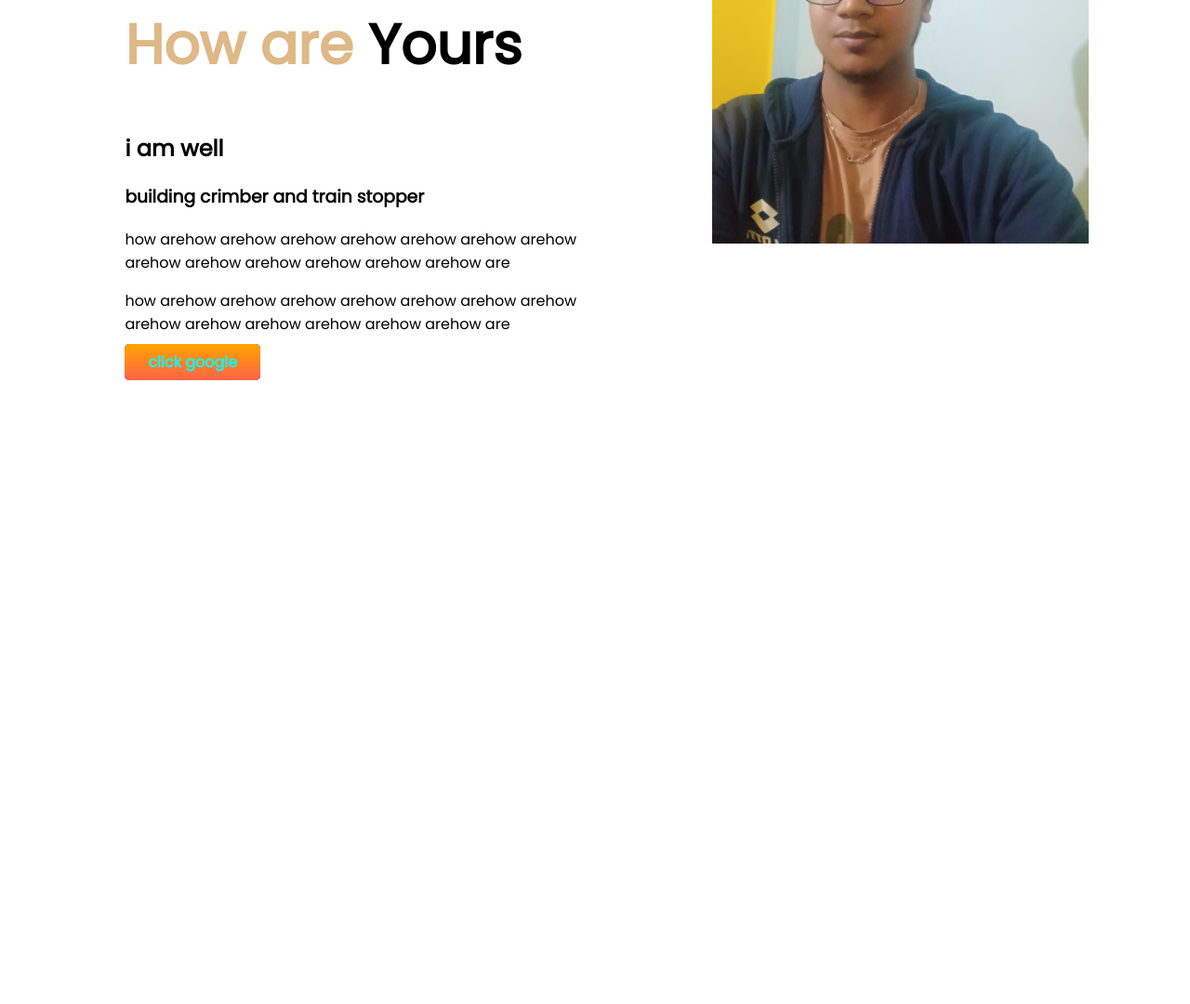
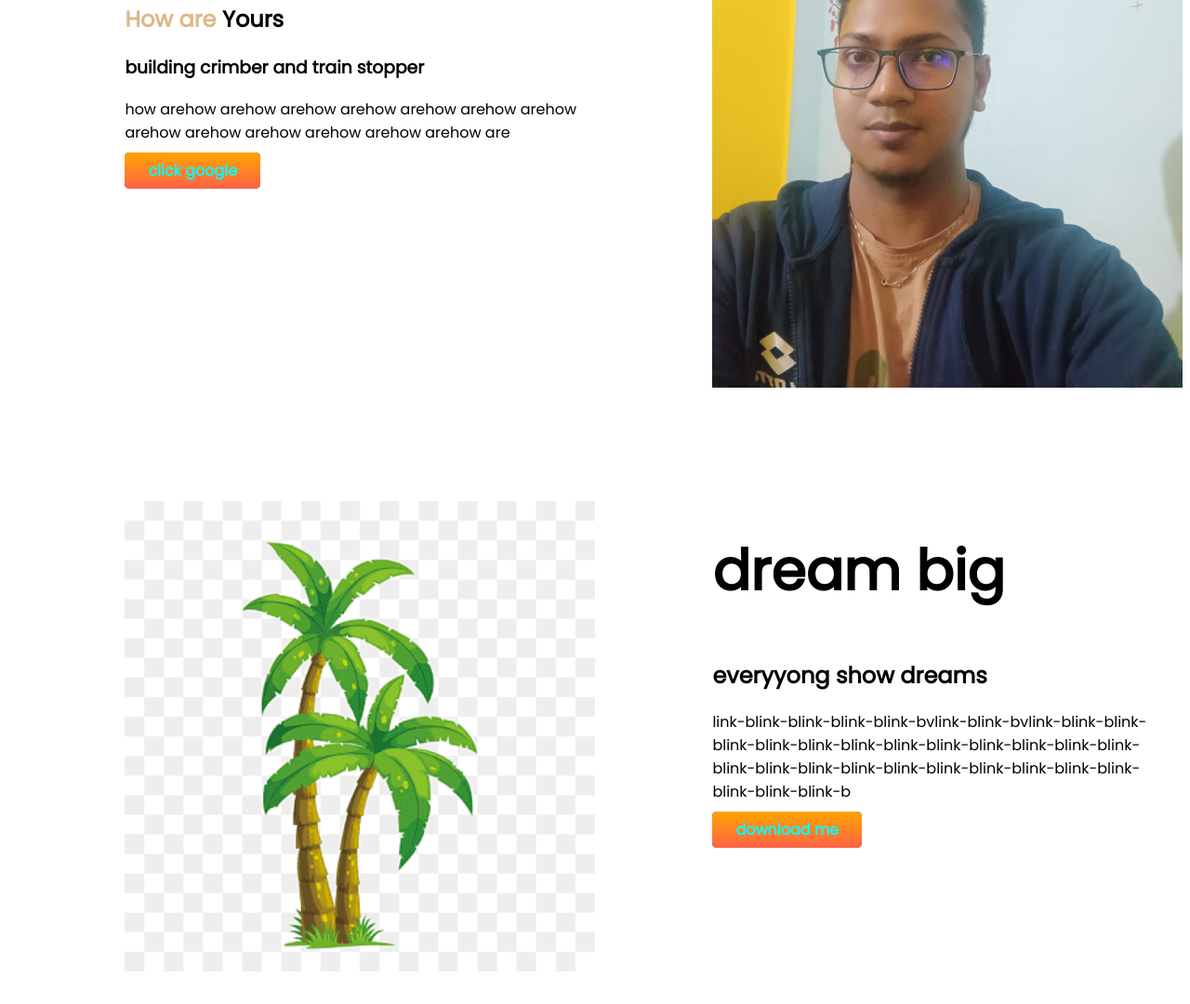
Before and after one commit to Rupok5/my-sixth-repo, a plain HTML site: page starty.html in a window 1280 px wide. Shown: the part 285-1365 px from the top of the page at 93% size. Before the commit the page ends 800 px from the top, so only its background shows below. Drawn offline with Linux system fonts and the light colour scheme.

Commit message:
2 sectin set

```diff
--- a/starty.html
+++ b/starty.html
@@ -12,14 +12,25 @@
 <section>
   <div class="half-w">
     <h1>Assalamu alaikum</h1>
-    <h1><span>How are</span> Yours</h1>
-    <h2>i am well</h2>
-    <h3>building crimber and train stopper</h3>how arehow arehow arehow arehow arehow arehow arehow arehow arehow arehow arehow arehow arehow are
+    <h2><span>How are</span> Yours</h2>
+
+    <h3>building crimber and train stopper</h3>
     <p>how arehow arehow arehow arehow arehow arehow arehow arehow arehow arehow arehow arehow arehow are</p>
     <a class="link-b" target="_blank" href="https://www.google.com/">click google</a>
   </div>
 
       <div class="half-w"> <img src="5e19751c-3e7a-4888-b388-7d2102086feb.jpeg" alt=""></div>
+</section><br><br><br>
+<section class="dream hard">
+  <div class="half-w">
+    <img src="tree.png" alt="">
+  </div>
+  <div class="half-w">
+     <h1>dream big</h1>
+     <h2>everyyong show dreams</h2>
+     <p>link-blink-blink-blink-blink-bvlink-blink-bvlink-blink-blink-blink-blink-blink-blink-blink-blink-blink-blink-blink-blink-blink-blink-blink-blink-blink-blink-blink-blink-blink-blink-blink-blink-blink-b</p>
+     <a class="link-b" target="_blank" href="google.com">download me</a>
+  </div>
 </section>
 
 
--- a/style.css
+++ b/style.css
@@ -13,9 +13,11 @@ section {
 .half-w {
     width: 50%;
     padding-left: 10%;
+    padding-bottom: 20px;
 }
 .half-w img {
-    width: 80%;
+    width: 100%;
+    padding-top: 20px;
 }
 a {
     background-color: blue;
```
